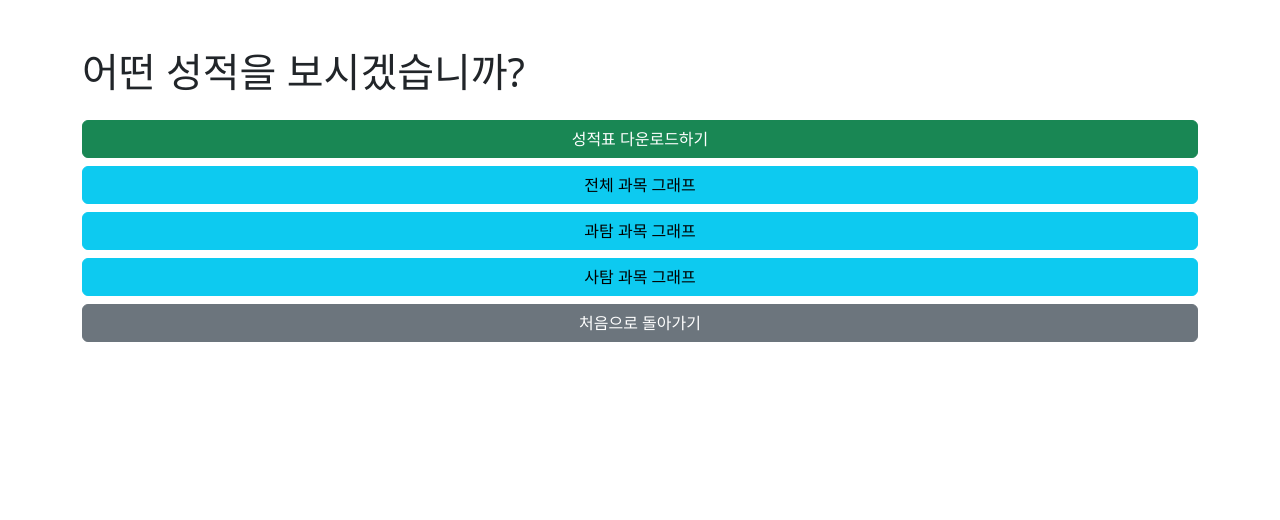
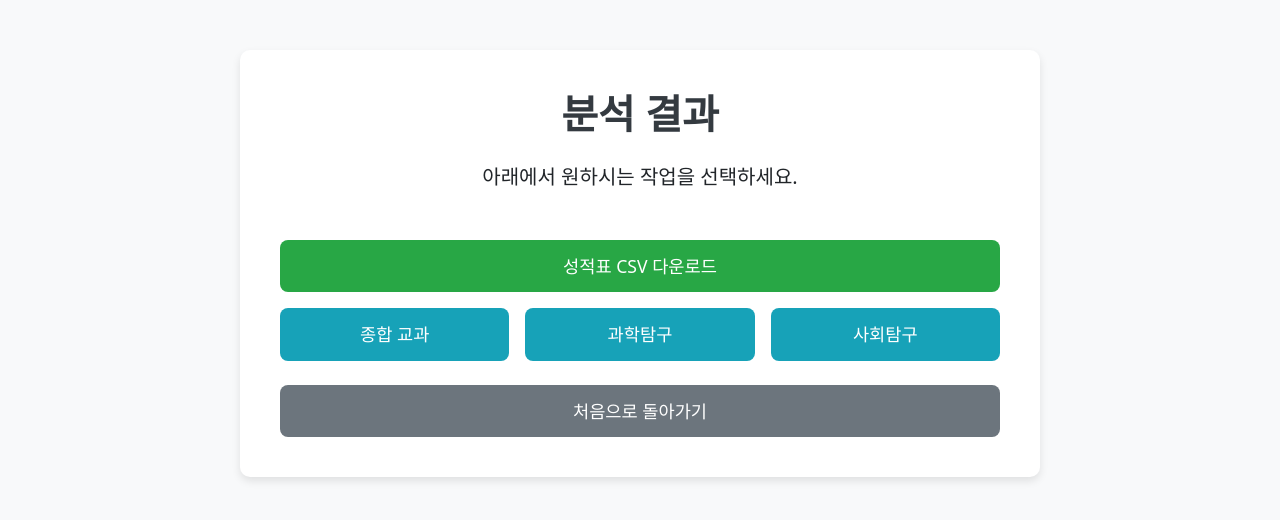
Before and after one commit to sphill98/StudentParser, a Flask app: template student_parser/templates/download.html in a window 1280 px wide. Shown: the top 520 px of the page. Run offline with Flask 3, Linux system fonts and the light colour scheme; the template is opened without the code that fills it, so the values that code supplies are empty; some libraries are stand-ins or nearby versions.

Commit message:
HTML Update

```diff
--- a/student_parser/templates/download.html
+++ b/student_parser/templates/download.html
@@ -1,18 +1,70 @@
 <!DOCTYPE html>
-<html>
+<html lang="ko">
 <head>
-    <title>Download CSV</title>
+    <meta charset="UTF-8">
+    <meta name="viewport" content="width=device-width, initial-scale=1.0">
+    <title>분석 결과</title>
     <link href="https://cdn.jsdelivr.net/npm/bootstrap@5.3.0-alpha1/dist/css/bootstrap.min.css" rel="stylesheet">
+    <style>
+        body {
+            background-color: #f8f9fa;
+        }
+        .container {
+            max-width: 800px;
+            background-color: #ffffff;
+            padding: 40px;
+            border-radius: 10px;
+            box-shadow: 0 4px 8px rgba(0,0,0,0.1);
+            margin-top: 50px;
+        }
+        h1 {
+            color: #343a40;
+            font-weight: 600;
+        }
+        .btn-custom {
+            border-radius: 8px;
+            font-size: 1.1rem;
+            padding: 12px 20px;
+            transition: all 0.3s ease;
+        }
+        .btn-custom:hover {
+            transform: translateY(-2px);
+            box-shadow: 0 2px 4px rgba(0,0,0,0.1);
+        }
+        .btn-download {
+            background-color: #28a745;
+            color: white;
+        }
+        .btn-graph {
+            background-color: #17a2b8;
+            color: white;
+        }
+        .btn-home {
+            background-color: #6c757d;
+            color: white;
+        }
+    </style>
 </head>
 <body>
-    <div class="container mt-5">
-        <h1 class="mb-4">어떤 성적을 보시겠습니까?</h1>
-        <div class="d-grid gap-2">
-            <a href="{{ url_for('main.download_file', filename=filename) }}" class="btn btn-success">성적표 다운로드하기</a>
-            <a href="{{ url_for('main.graph_general') }}" class="btn btn-info">전체 과목 그래프</a>
-            <a href="{{ url_for('main.graph_science') }}" class="btn btn-info">과탐 과목 그래프</a>
-            <a href="{{ url_for('main.graph_liberal') }}" class="btn btn-info">사탐 과목 그래프</a>
-            <a href="{{ url_for('main.index', clear_session=True) }}" class="btn btn-secondary">처음으로 돌아가기</a>
+    <div class="container text-center">
+        <h1 class="mb-4">분석 결과</h1>
+        <p class="lead mb-5">아래에서 원하시는 작업을 선택하세요.</p>
+        <div class="row g-3">
+            <div class="col-12">
+                <a href="{{ url_for('main.download_file', filename=filename) }}" class="btn btn-custom btn-download w-100">성적표 CSV 다운로드</a>
+            </div>
+            <div class="col-md-4">
+                <a href="{{ url_for('main.graph_general') }}" class="btn btn-custom btn-graph w-100">종합 교과</a>
+            </div>
+            <div class="col-md-4">
+                <a href="{{ url_for('main.graph_science') }}" class="btn btn-custom btn-graph w-100">과학탐구</a>
+            </div>
+            <div class="col-md-4">
+                <a href="{{ url_for('main.graph_liberal') }}" class="btn btn-custom btn-graph w-100">사회탐구</a>
+            </div>
+            <div class="col-12 mt-4">
+                <a href="{{ url_for('main.index', clear_session=True) }}" class="btn btn-custom btn-home w-100">처음으로 돌아가기</a>
+            </div>
         </div>
     </div>
 </body>
```
